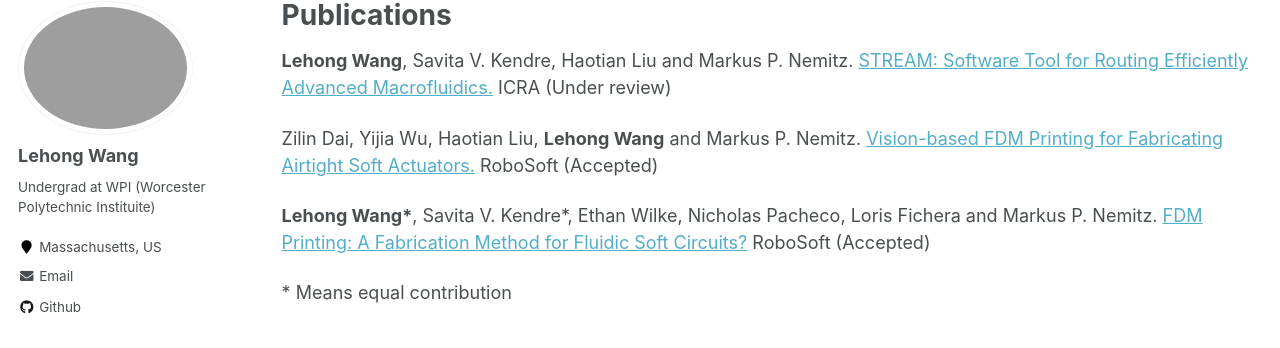
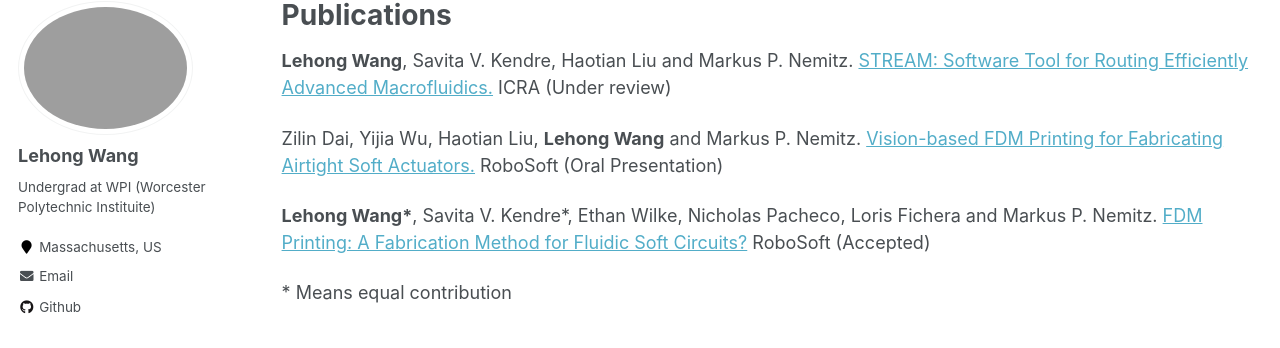
Before and after one commit to Lehong-Wang/Lehong-Wang.github.io, a Jekyll site: the page built from _pages/publications.md, in a window 1280 px wide. Shown: the part 117-465 px from the top of the page. Built offline with Jekyll 4.4.1, drawn with Linux system fonts in a browser that asks for light colours.

Commit message:
RoboSoft paper accepted as Oral Presentation and added new section

```diff
--- a/_pages/publications.md
+++ b/_pages/publications.md
@@ -20,7 +20,7 @@
 **Lehong Wang**, Savita V. Kendre, Haotian Liu and Markus P. Nemitz. [STREAM: Software Tool for Routing Efficiently Advanced Macrofluidics.](https://arxiv.org/abs/2312.01130) ICRA (Under review)
 
 
-Zilin Dai, Yijia Wu, Haotian Liu, **Lehong Wang** and Markus P. Nemitz. [Vision-based FDM Printing for Fabricating Airtight Soft Actuators.](https://arxiv.org/abs/2312.01135) RoboSoft (Accepted)
+Zilin Dai, Yijia Wu, Haotian Liu, **Lehong Wang** and Markus P. Nemitz. [Vision-based FDM Printing for Fabricating Airtight Soft Actuators.](https://arxiv.org/abs/2312.01135) RoboSoft (Oral Presentation)
 
 
 **Lehong Wang\***, Savita V. Kendre*, Ethan Wilke, Nicholas Pacheco, Loris Fichera and Markus P. Nemitz. [FDM Printing: A Fabrication Method for Fluidic Soft Circuits?](https://arxiv.org/abs/2312.01131) RoboSoft (Accepted)
```
Also changed, not shown: _pages/about.md (+6 -0 lines).
